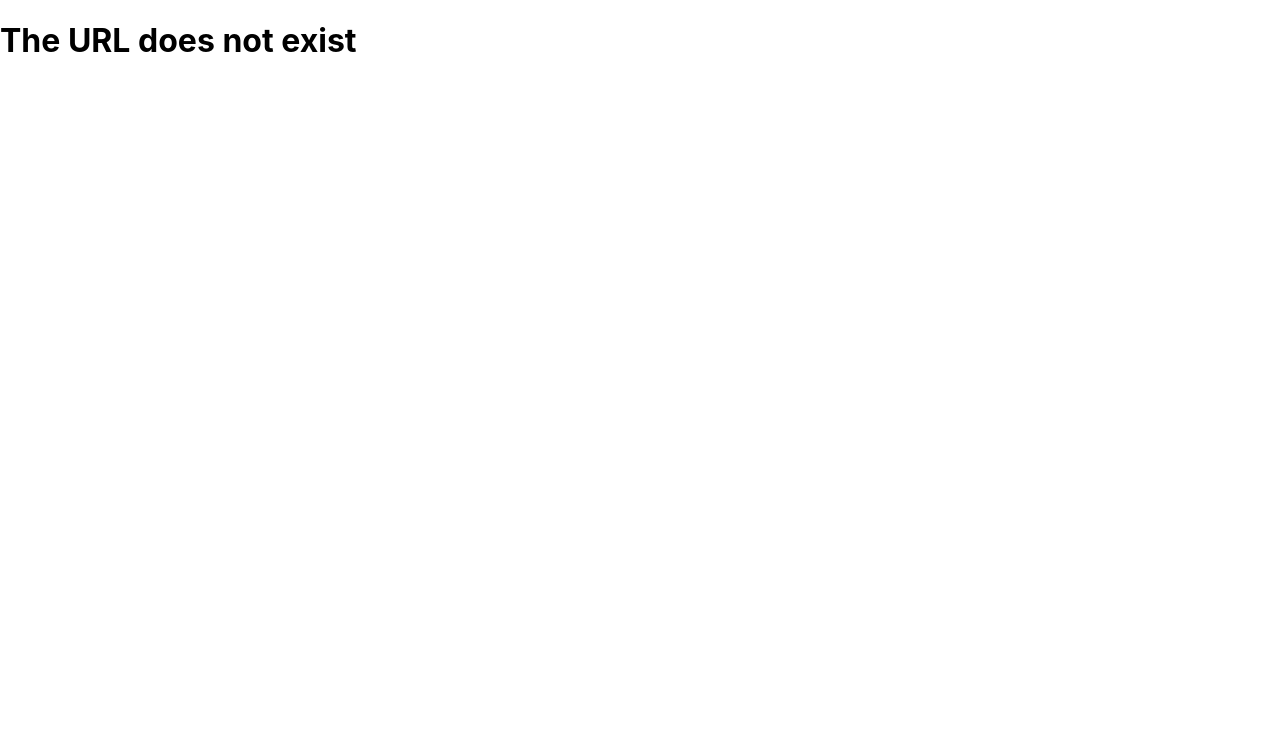
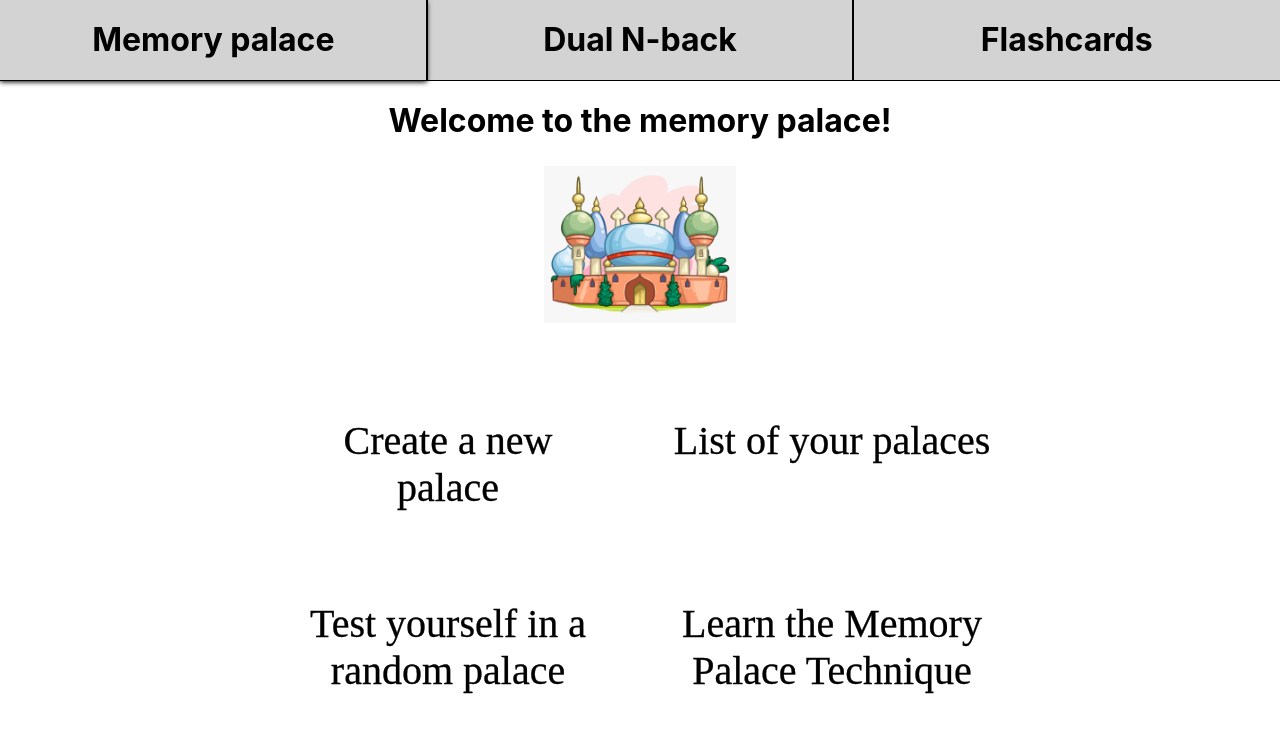
Before and after one commit to benjaminjakobsen/cognitive_study_platform, a React (Create React App) app in the folder app/: page /dashboard/memory/memory_palace in a window 1280 px wide. Shown: the top 732 px of the page. Built offline with nearby package versions, Linux system fonts and the light colour scheme.

Commit message:
memory design

```diff
--- a/app/src/App.js
+++ b/app/src/App.js
@@ -22,6 +22,9 @@ function App() {
           <Route exact path={"/dashboard/memory"}>
             <Memory/>
           </Route>
+          <Route exact path={"/dashboard/memory/*"}>
+            <Memory/>
+          </Route>
           <Route exact path={"/dashboard/linguistics"}>
             <Linguistics/>
           </Route>
@@ -31,6 +34,7 @@ function App() {
           <Route exact path={"/dashboard/notes"}>
             <Notes/>
           </Route>
+
           <Route path="/*">
               <h1>The URL does not exist</h1>
           </Route>
--- a/app/src/GeneralComponents/GeneralButton/index.js
+++ b/app/src/GeneralComponents/GeneralButton/index.js
@@ -6,20 +6,21 @@ function GeneralButton(props){
     <>
 
     <div className={"button"} style={{
-      fontSize : "2.5rem",
+      fontSize : props.size,
       height : "auto",
       width : "auto",
       textAlign : "center",
       verticalAlign :"middle",
       borderRadius : "40px",
-      color : "white",
+      color : props.colorOfText,
       fontFamily : "Times New Roman",
       WebkitTextStrokeWidth : "0.3px",
       WebkitTextStrokeColor : "black"
+
     }}
     onClick={()=>{props.onClick()}}
     >
-    <spam>{props.name}</spam>
+      <spam>{props.name}</spam>
     </div>
     </>
   );
--- /dev/null
+++ b/app/src/Screens/DashboardScreen/Memory/DualNBack/index.js
@@ -0,0 +1,13 @@
+import React from 'react';
+import './index.css';
+
+function DualNBack(props){
+  return (
+    <>
+
+      TEST DUAL
+    </>
+  );
+}
+
+export default DualNBack;
--- /dev/null
+++ b/app/src/Screens/DashboardScreen/Memory/Flashcard/index.js
@@ -0,0 +1,12 @@
+import React from 'react';
+import './index.css';
+
+function Flashcard(props){
+  return (
+    <>
+      TEST FLASH
+    </>
+  );
+}
+
+export default Flashcard;
--- /dev/null
+++ b/app/src/Screens/DashboardScreen/Memory/MemoryPalace/index.js
@@ -0,0 +1,58 @@
+import React from 'react';
+import './index.css';
+import palace from '../../../../assets/palace.png'
+import GeneralButton from '../../../../GeneralComponents/GeneralButton';
+import {useHistory} from 'react-router-dom';
+
+function MemoryPalace(props){
+  const history = useHistory();
+  return (
+    <>
+      <div>
+        <h1>Welcome to the memory palace!</h1>
+      </div>
+      <div>
+        <img id = "image" src = {palace}></img>
+      </div>
+
+      <div className = {"Text-container"}>
+        <div id = "Create-btn">
+        <GeneralButton name = "Create a new palace"
+          size = "2.5rem" colorOfText = "black"
+          onClick={() => {
+            history.push(`/dashboard/memory/memory_palace/create`)
+            }}/>
+        </div>
+
+        <div id = "List-btn">
+        <GeneralButton name = "List of your palaces"
+          size = "2.5rem" colorOfText = "black"
+          onClick={() => {
+            history.push(`/dashboard/memory/memory_palace/list_of_palaces`)
+            }}/>
+        </div>
+      </div>
+
+      <div className = {"Text-container"}>
+        <div id = "Test-btn">
+        <GeneralButton name = "Test yourself in a random palace"
+          size = "2.5rem" colorOfText = "black"
+          onClick={() => {
+            history.push(`/dashboard/memory/memory_palace/test`)
+            }}/>
+        </div>
+
+        <div id = "Learn-btn">
+          <GeneralButton name = "Learn the Memory Palace Technique"
+          size = "2.5rem" colorOfText = "black"
+          onClick={() => {
+            history.push(`/dashboard/memory/memory_palace/learn`)
+            }}/>
+        </div>
+      </div>
+
+    </>
+  );
+}
+
+export default MemoryPalace;
--- /dev/null
+++ b/app/src/Screens/DashboardScreen/Memory/TopMenu/index.css
@@ -0,0 +1,75 @@
+#image{
+    height : 15%;
+    width : 15%;
+    text-align: center;
+    margin-left: 42.5%;
+}
+
+h1{
+    text-align: center;
+    margin-bottom: 2%;
+}
+
+.Text-container{
+    overflow: hidden;
+}
+
+#Create-btn{
+    overflow: hidden;
+    float: left;
+    width : 25%;
+    margin-left : 22.5%;
+    padding-right: 5%;
+    padding-bottom : 7%;
+    padding-top : 7%;
+}
+
+#List-btn{
+    overflow: hidden;
+    width : 25%;
+    padding-top : 7%;
+}
+
+#Test-btn{
+    overflow: hidden;
+    width : 25%;
+    float: left;
+    margin-left : 22.5%;
+    padding-right: 5%;
+}
+
+#Learn-btn{
+    overflow: hidden;
+    width : 25%;
+}
+
+.TopMenu-container{
+    background-color: lightgrey;
+    display : flex;
+    width : 100%;
+    height : 10vh;
+    justify-content: space-evenly;
+}
+
+.TopMenu-container > div{
+    flex : 1;
+    position: relative;
+}
+
+.TopMenu-centered-item{
+    top : 0; right : 0; bottom : 0; left : 0;
+    width : fit-content;
+    height : auto;
+    position: absolute;
+    font-size :2rem;
+    font-weight: 700;
+    text-align: center;
+    cursor : pointer;
+    line-height: 10vh;
+    vertical-align: middle;
+    outline : 1px solid black;
+}
+
+.TopMenu-centered-item:hover{
+    box-shadow: 0px 2px 5px 0px black;
+}
--- /dev/null
+++ b/app/src/Screens/DashboardScreen/Memory/TopMenu/index.js
@@ -0,0 +1,36 @@
+import React from 'react';
+import './index.css';
+import palace from '../../../../assets/palace.png'
+import {useHistory} from 'react-router-dom';
+
+function TopMenu(props){
+  const history = useHistory();
+  return (
+    <>
+    <div className = {"TopMenu-container"}>
+      <div className = {"TopMenu-centered-item"}
+      onClick={() => {
+        history.push(`/dashboard/memory/memory_palace`)
+      }}>
+        Memory palace
+      </div>
+
+      <div className = {"TopMenu-centered-item"}
+      onClick={() => {
+        history.push(`/dashboard/memory/dual_n_back`)
+      }}>
+        Dual N-back
+      </div>
+
+      <div className = {"TopMenu-centered-item"}
+      onClick={() => {
+        history.push(`/dashboard/memory/flashcards`)
+      }}>
+        Flashcards
+      </div>
+    </div>
+    </>
+  );
+}
+
+export default TopMenu;
--- a/app/src/Screens/DashboardScreen/Memory/index.js
+++ b/app/src/Screens/DashboardScreen/Memory/index.js
@@ -1,10 +1,26 @@
 import React from 'react';
 import './index.css';
+import TopMenu from './TopMenu';
+import {Route} from 'react-router-dom';
+import DualNBack from './DualNBack';
+import MemoryPalace from './MemoryPalace';
+import Flashcard from './Flashcard';
 
 function Memory(props){
   return (
     <>
-    <div>This is the memory screen</div>
+      <TopMenu/>
+
+      <Route exact path = {`/dashboard/memory/flashcards`}>
+        <Flashcard/>
+      </Route>
+      <Route exact path = {`/dashboard/memory/memory_palace`}>
+        <MemoryPalace/>
+      </Route>
+      <Route exact path = {`/dashboard/memory/dual_n_back`}>
+        <DualNBack/>
+      </Route>
+
     </>
   );
 }
--- a/app/src/Screens/DashboardScreen/index.js
+++ b/app/src/Screens/DashboardScreen/index.js
@@ -10,7 +10,7 @@ const history = useHistory();
   return (
     <>
     <div className = "memory" >
-      <GeneralButton name="Memory"
+      <GeneralButton name="Memory" size = "4.5rem"
       onClick= {() => {
         history.push('/dashboard/memory')
       }}
```
Also changed, not shown: app/src/Screens/DashboardScreen/Memory/DualNBack/index.css (added), app/src/Screens/DashboardScreen/Memory/Flashcard/index.css (added), app/src/Screens/DashboardScreen/Memory/MemoryPalace/index.css (added), app/src/assets/palace.jpg (added), app/src/assets/palace.png (added).
